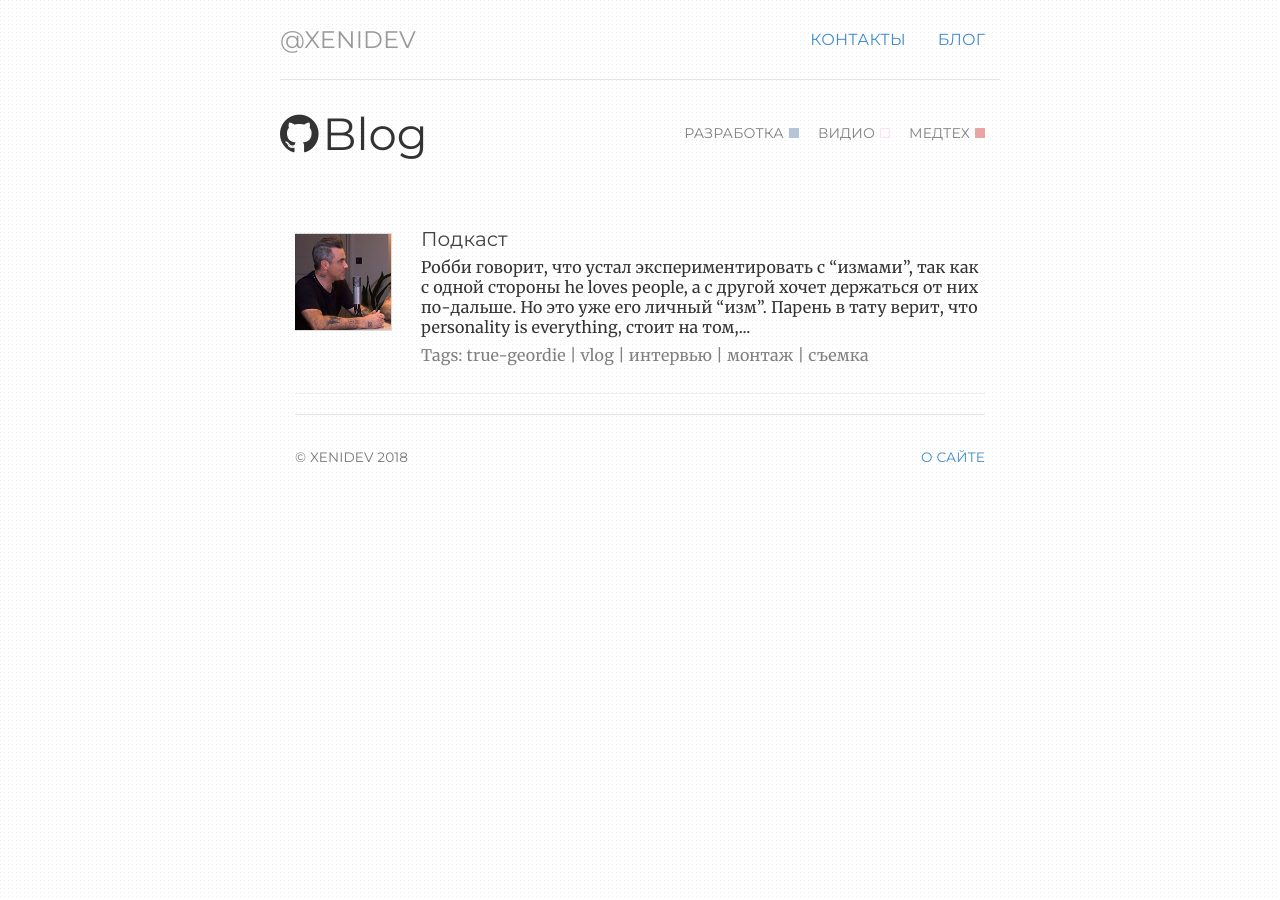
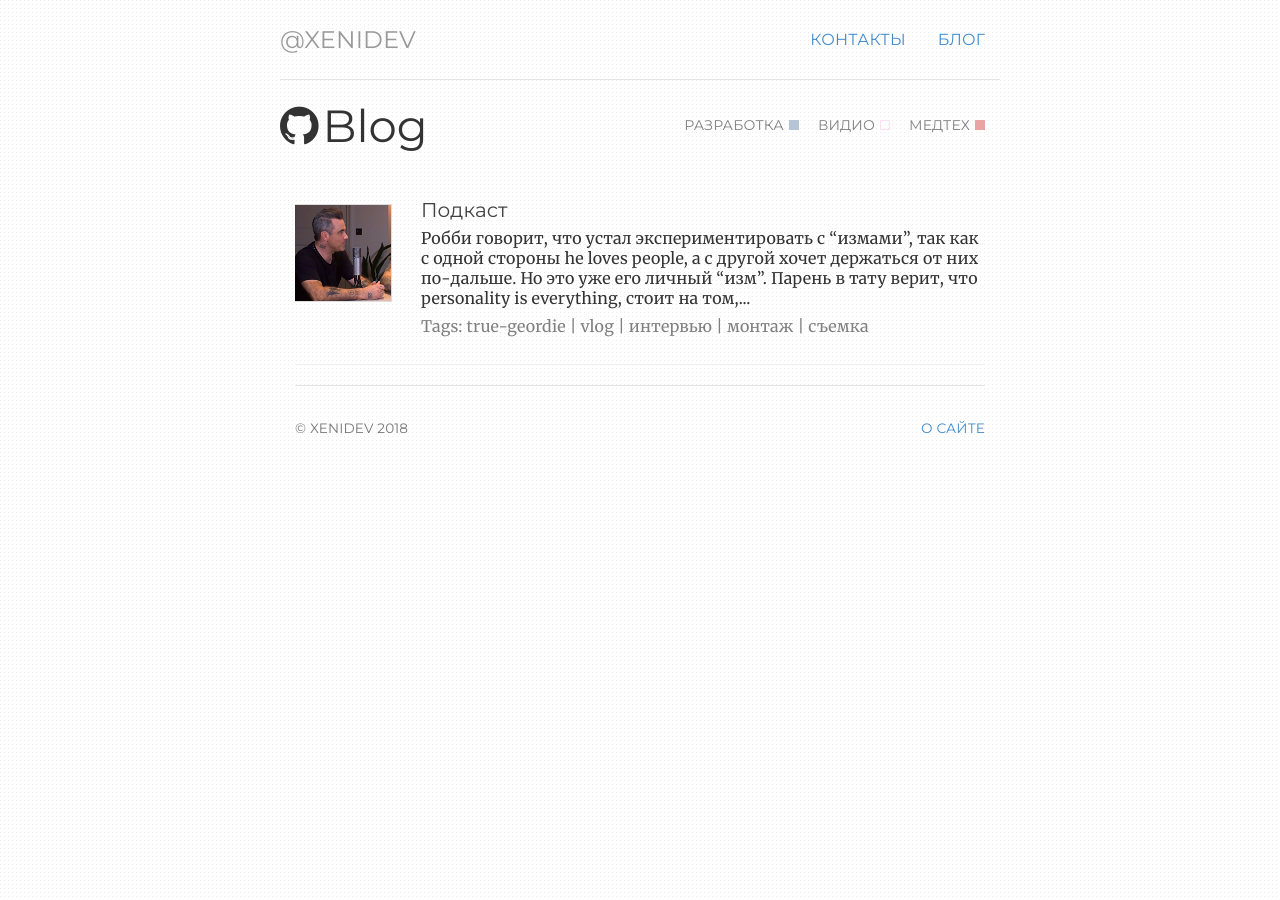
Before and after one commit to ValeraS/xenidev.github.io, a Jekyll site: the page built from notes/video.html, in a window 1280 px wide. Built offline with Jekyll 4.4.1, drawn with Linux system fonts in a browser that asks for light colours.

Commit message:
Update style.css

```diff
--- a/css/style.css
+++ b/css/style.css
@@ -63,6 +63,8 @@ h5 {
 
 .welcome_bar {
     margin-bottom: 45px;
+  margin-bottom: 24px;
+    margin-top: -8px;
 
 }
 .welcome_bar div {
```
